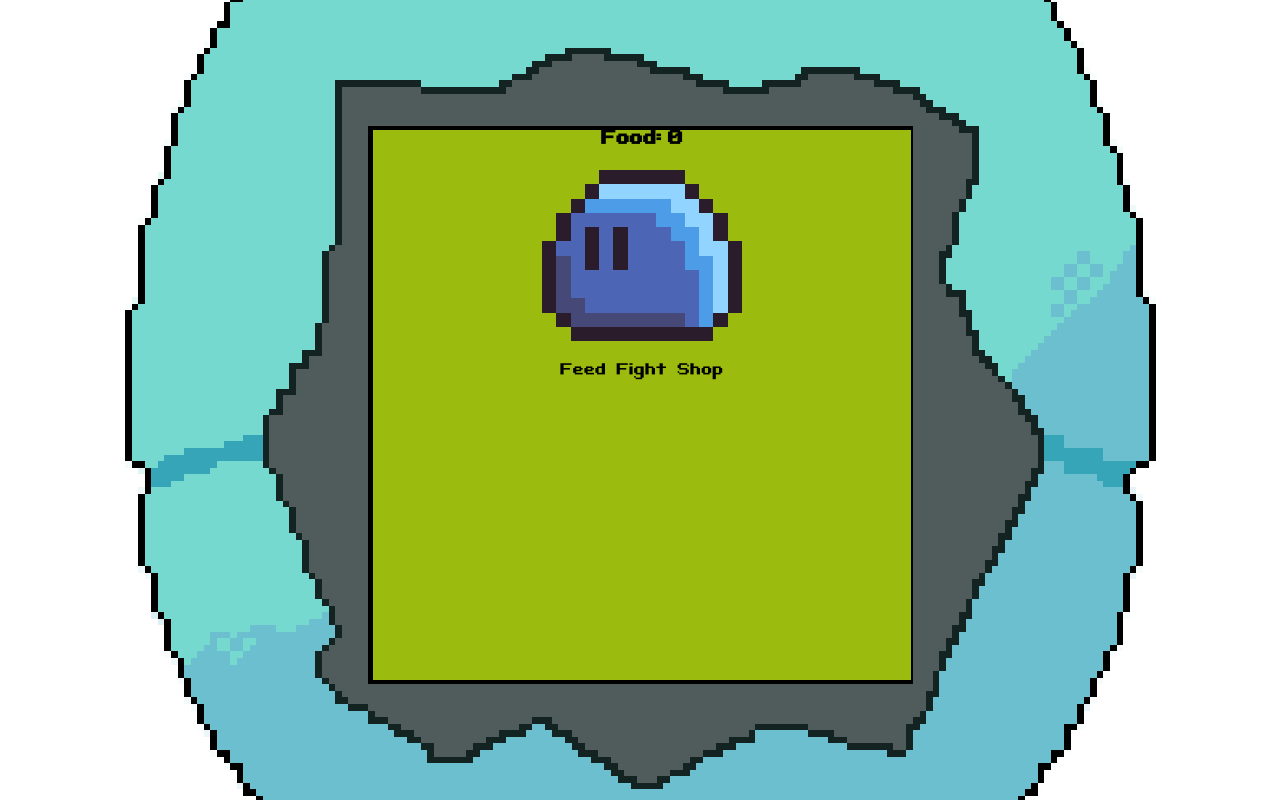
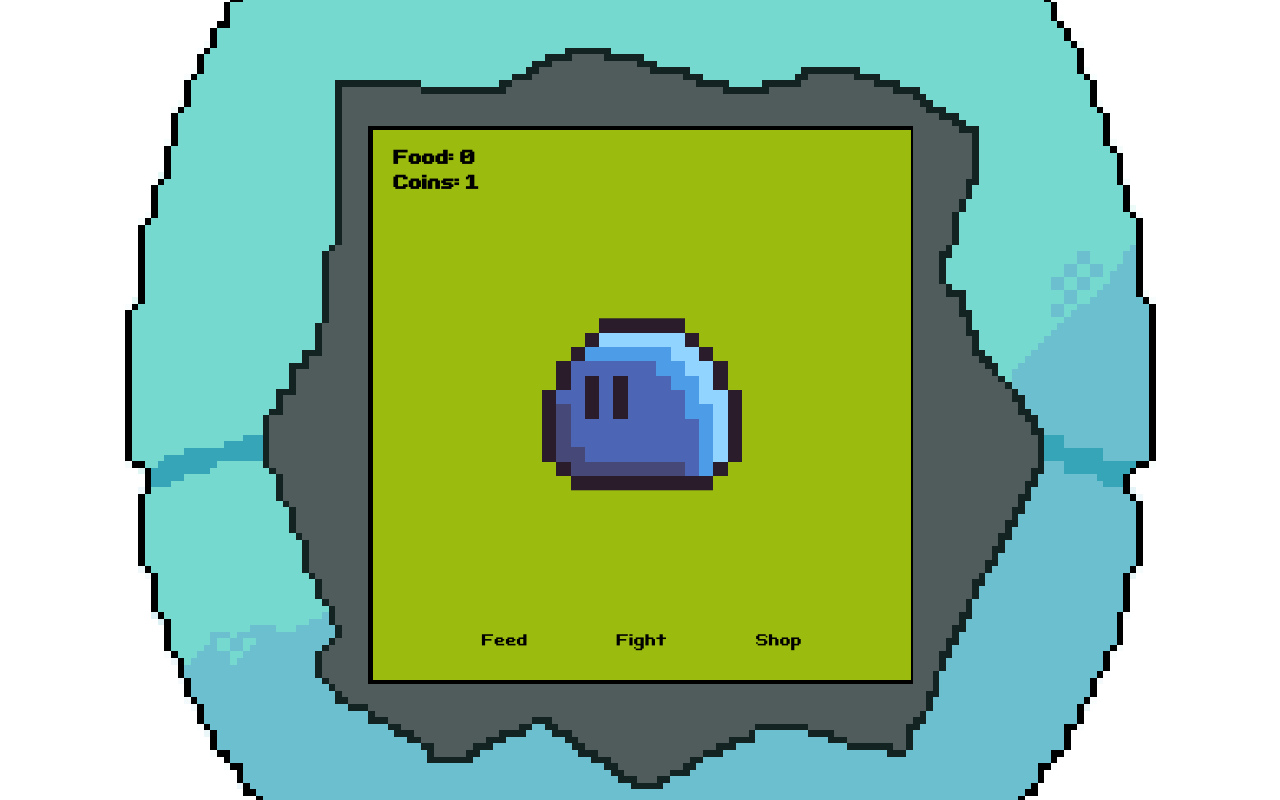
Before and after one commit to Herabrone/GotchiMon, a React (Vite) app: page /base in a window 1280 px wide. Built offline with nearby package versions, Linux system fonts and the light colour scheme.

Commit message:
CAHNGED: Text formats in base

```diff
--- a/src/pages/Base/Base.css
+++ b/src/pages/Base/Base.css
@@ -3,7 +3,7 @@
 .tamagotchi-screen .Fight_Button,
 .tamagotchi-screen .Shop_Button {
     display: inline-block;
-    padding: 20px 200px;
+    padding: 12px 20px;
     background: #fff;
     color: #000;
     border-radius: 6px;
@@ -20,8 +20,11 @@
 }
 
 .monster-display {
+    position: absolute;
+    top: 50%;
+    left: 50%;
+    transform: translate(-50%, -50%);
     text-align: center;
-    margin: 20px 0;
 }
 
 .monster-sprite {
@@ -32,15 +35,31 @@
 }
 
 .action-buttons {
+    position: absolute;
+    bottom: 30px;
+    left: 0;
+    right: 0;
     display: flex;
-    gap: 10px;
-    justify-content: center;
-    margin-top: 10px;
+    justify-content: space-evenly;
+    padding: 0 20px;
+}
+
+.resources-container {
+    position: absolute;
+    top: 20px;
+    left: 20px;
+    z-index: 10;
 }
 
 .food-display {
-    text-align: center;
     font-weight: 700;
     font-size: 1.2rem;
-    margin-bottom: 10px;
+    margin-bottom: 5px;
+    color: #000;
 }
+
+.coin-display {
+    font-weight: 700;
+    font-size: 1.2rem;
+    color: #000;
+}
--- a/src/pages/Base/Base.jsx
+++ b/src/pages/Base/Base.jsx
@@ -15,12 +15,16 @@ export default function Base() {
     const { currentNode, isDialogueActive, setIsDialogueActive } = useDialogue();
     const [isVisible, setIsVisible] = useState(false);
     const [food, setFood] = useState(0);
+    const [coins, setCoins] = useState(0);
     const [monsterState, setMonsterState] = useState(1);
 
-    // Load food count and monster state from localStorage
+    // Load food count, coins, and monster state from localStorage
     useEffect(() => {
         const foodCount = JSON.parse(localStorage.getItem("food")) || 0;
         setFood(foodCount);
+
+        const coinCount = JSON.parse(localStorage.getItem("coins")) || 1;
+        setCoins(coinCount);
 
         const savedMonsterState = JSON.parse(localStorage.getItem("monster_state")) || 1;
         setMonsterState(savedMonsterState);
@@ -36,15 +40,15 @@ export default function Base() {
 
     const Feed = () => {
 
-
         if (food > 0) {
             setFood(food - 1);
             localStorage.setItem("food", JSON.stringify(food - 1));
-
             setIsVisible(true); // Show the div
             setTimeout(() => {
             setIsVisible(false); // Hide the div after 1000ms (1 second)
             }, 1000);
+
+            //TODO: Add feeding animation and sound effect here
         }
 
 
@@ -68,8 +72,13 @@ export default function Base() {
 
             {!isDialogueActive && (
                 <>
-                    <div className="food-display">
-                        Food: {food}
+                    <div className="resources-container">
+                        <div className="food-display">
+                            Food: {food}
+                        </div>
+                        <div className="coin-display">
+                            Coins: {coins}
+                        </div>
                     </div>
 
                     <div className="monster-display">
--- a/src/pages/SelectEgg/SelectEgg.jsx
+++ b/src/pages/SelectEgg/SelectEgg.jsx
@@ -34,7 +34,6 @@ const eggPhases = [
 
 export default function SelectEgg() {
     const navigate = useNavigate();
-    // FIX 2: IMPORT currentNode from useDialogue
     const { advanceDialogue, setIsDialogueActive, isDialogueActive, currentNode } = useDialogue();
 
     const eggs = [
```
